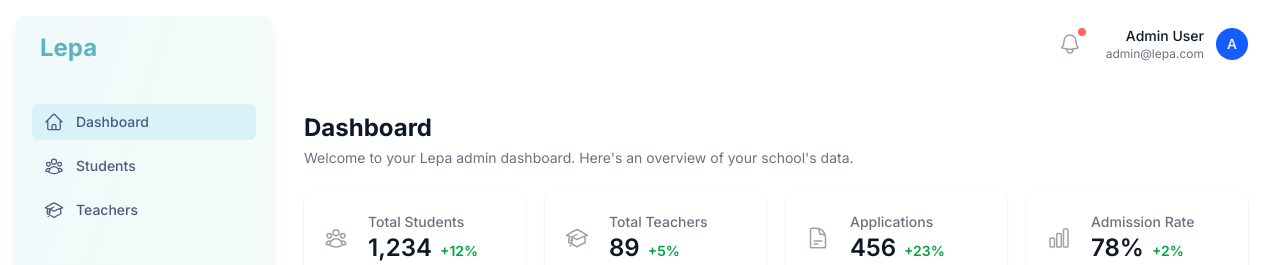
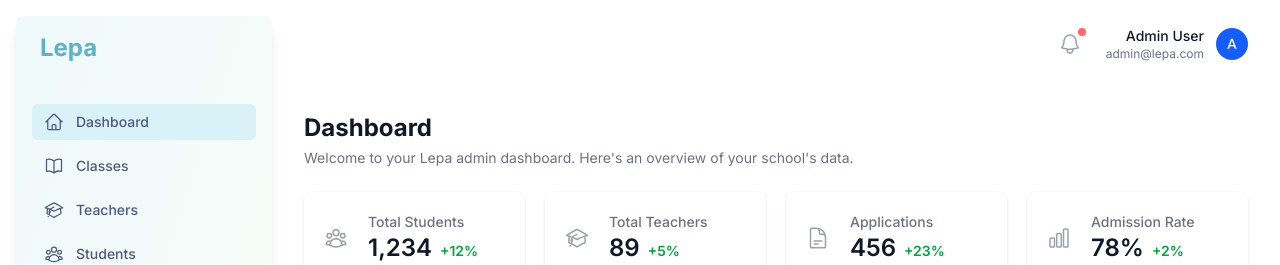
Before and after one commit to nexlura/lepa, a Next.js app: page /admin in a window 1280 px wide. Shown: the top 265 px of the page. Built offline with nearby package versions, Linux system fonts and the light colour scheme.

Commit message:
add classes navigation item

```diff
--- a/src/components/Dashboard/Sidebar.tsx
+++ b/src/components/Dashboard/Sidebar.tsx
@@ -9,6 +9,7 @@ import {
     Cog6ToothIcon,
     XMarkIcon,
     ArrowRightEndOnRectangleIcon,
+    BookOpenIcon,
 } from '@heroicons/react/24/outline';
 
 interface SidebarProps {
@@ -18,8 +19,9 @@ interface SidebarProps {
 
 const navigation = [
     { name: 'Dashboard', href: '/admin', icon: HomeIcon },
+    { name: 'Classes', href: '/admin/classes', icon: BookOpenIcon },
+    { name: 'Teachers', href: '/admin/teachers', icon: AcademicCapIcon },
     { name: 'Students', href: '/admin/students', icon: UserGroupIcon },
-    { name: 'Teachers', href: '/admin/teachers', icon: AcademicCapIcon },
 ];
 
 export default function Sidebar({ isOpen, onToggle }: SidebarProps) {
```
